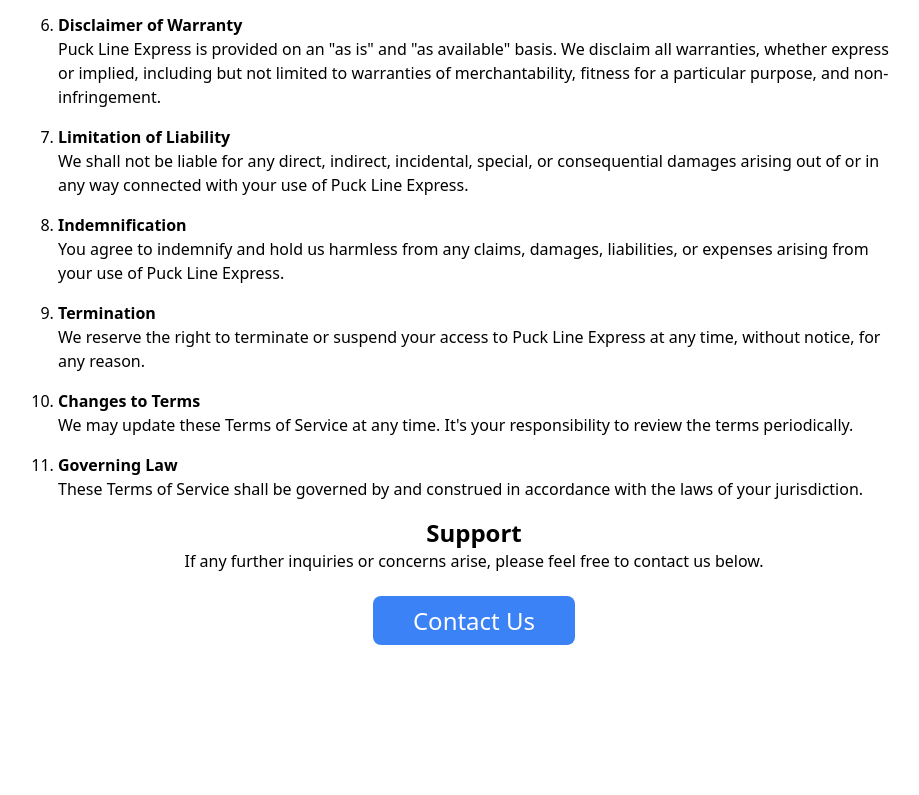
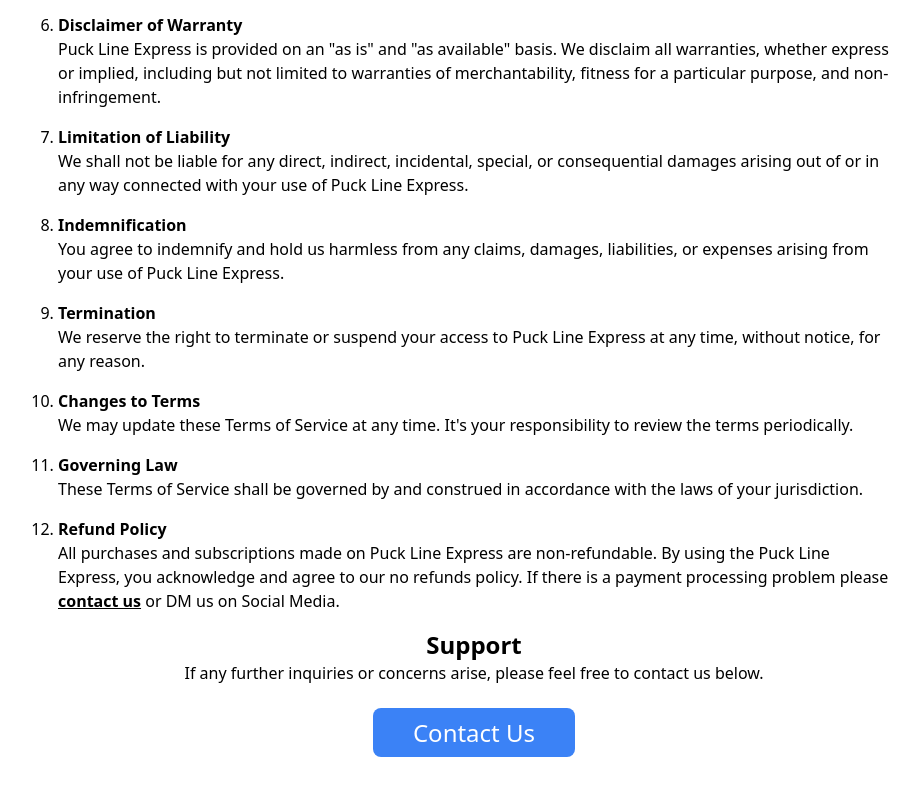
Before and after one commit to pucklineexpress/pucklineexpress.github.io, a website: page src/terms-of-service.html in a window 1280 px wide. Shown: the part 627-1422 px from the top of the page, without its empty margins (166-1085 px from the left). Before the commit the page ends 1312 px from the top, so only its background shows below. Drawn offline with nearby package versions, Linux system fonts and the light colour scheme; files that its build step writes are made by us from their sources.

Commit message:
added refund policy

```diff
--- a/src/terms-of-service.html
+++ b/src/terms-of-service.html
@@ -68,6 +68,10 @@
             <strong>Governing Law</strong>
             <p>These Terms of Service shall be governed by and construed in accordance with the laws of your jurisdiction.</p>
           </li>
+          <li class="list-item m-4">
+            <strong>Refund Policy</strong>
+            <p>All purchases and subscriptions made on Puck Line Express are non-refundable. By using the Puck Line Express, you acknowledge and agree to our no refunds policy. If there is a payment processing problem please <a class="underline" href="mailto:support@pucklineexpress.com"><b>contact us</b></a> or DM us on Social Media.</p>
+          </li>
         </ol>
       </section>
 
```
